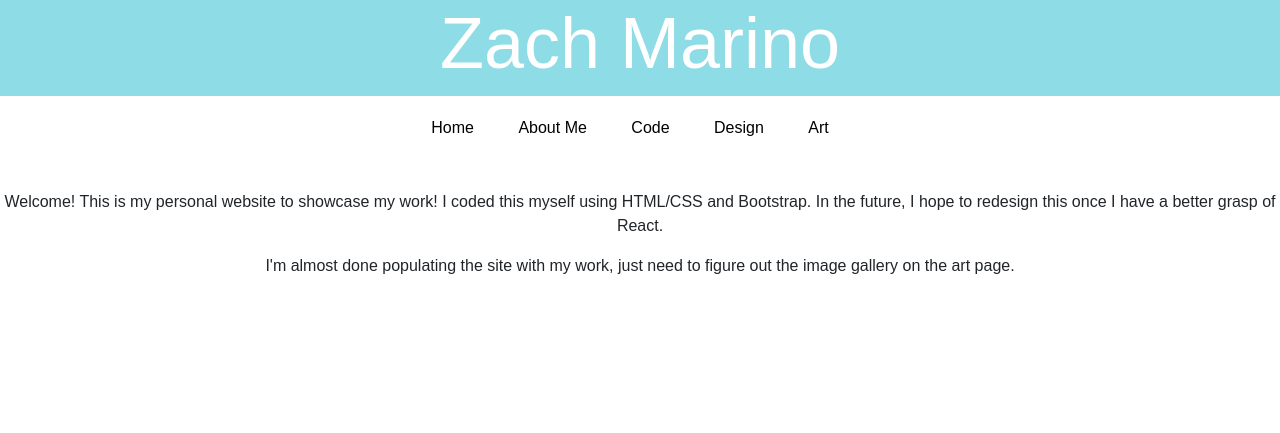
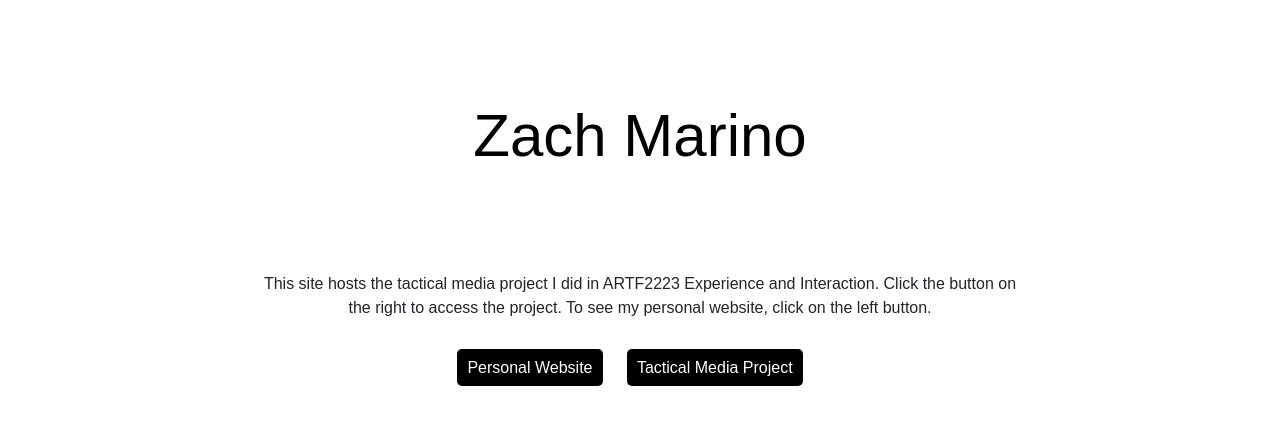
Before and after one commit to zachmarino234/Tactical-Media-Project, a plain HTML site: page index.html in a window 1280 px wide. Drawn offline with nearby package versions, Linux system fonts and the light colour scheme; a web font is replaced by a local one.

Commit message:
new stuff

```diff
--- a/Personal Website/stylesheets/nav.css
+++ b/Personal Website/stylesheets/nav.css
@@ -1,5 +1,5 @@
 .nav-container {
-    font-family: scandia-web, sans-serif;
+    font-family: "sofia-pro", sans-serif;
     font-weight: 400;
     font-style: normal;
     display: flex;
@@ -27,19 +27,16 @@
     }
 
     nav a {
-      color: #000;
+      background-color: #000;
+      color: #fff;
       text-decoration: none;
       padding: 10px;
+      border-radius: 5px;
     }
 
     nav a:hover {
-      background-color: #000;
+      background-color: #700070;
       color: #fff;
       animation: fadeIn 300ms;
       border-radius: 5px;
     }
-
-    @keyframes fadeIn {
-        0% { opacity: 0; }
-        100% { opacity: 1; }
-    }
--- a/Personal Website/stylesheets/text.css
+++ b/Personal Website/stylesheets/text.css
@@ -1,8 +1,8 @@
 .name {
-  font-family: scandia-web, sans-serif;
+  font-family: "sofia-pro", sans-serif;
   font-weight: 400;
   font-style: normal;
-  font-size: 72px;
+  font-size: 60px;
   text-align: center;
 }
 
--- a/Tactical Media Project/scripts/nextButton.js
+++ b/Tactical Media Project/scripts/nextButton.js
@@ -17,7 +17,7 @@ document.addEventListener("DOMContentLoaded", function () {
       window.location.href = "home.html";
 
     } else if (getCurrentURL() === "home.html") {
-      window.location.href = "../../Personal Website/pages/code.html";
+      window.location.href = "../../index.html";
     }
   });
 });
--- a/index.html
+++ b/index.html
@@ -9,40 +9,32 @@
   />
   <link rel="stylesheet" href="Personal Website/stylesheets/nav.css" />
   <link rel="stylesheet" href="Personal Website/stylesheets/text.css" />
-  <link rel="stylesheet" href="https://use.typekit.net/knk3dzl.css" />
+  <link rel="stylesheet" href="https://use.typekit.net/knk3dzl.css">
 </head>
 
 <div
   class="display-1 name"
-  style="color: #ffffff; background-color: #8edce6; padding-bottom: 10px"
+  style="color: #000000; padding-top: 100px; padding-bottom: 100px"
 >
   Zach Marino
 </div>
+
+<div>
+  <p class="body-text" style="text-align: center; padding-left: 20%; padding-right: 20%;">
+    This site hosts the tactical media project I did in ARTF2223 Experience and Interaction. Click the button on the right to access the project. To see my personal website, click on the left button.
+  </p>
 
   <div class="container text-center">
     <div class="row">
       <div class="nav-container">
         <nav>
           <ul>
-          <li><a href="index.html">Home</a></li>
-          <li><a href="Personal Website/pages/about.html">About Me</a></li>
-          <li><a href="Personal Website/pages/code.html">Code</a></li>
-          <li><a href="Personal Website/pages/design.html">Design</a></li>
-          <li><a href="Personal Website/pages/art.html">Art</a></li>
+            <li><a href="https://www.zmarino.com">Personal Website</a></li>
+            <li><a href="Tactical Media Project/pages/home.html">Tactical Media Project</a></li>
           </ul>
         </nav>
       </div>
     </div>
   </div>
 
-<div>
-  <p class="body-text" style="text-align: center">
-    Welcome! This is my personal website to showcase my work! I coded this
-    myself using HTML/CSS and Bootstrap. In the future, I hope to redesign this
-    once I have a better grasp of React.
-  </p>
-  <p class="body-text" style="text-align: center">
-    I'm almost done populating the site with my work, just need to figure out
-    the image gallery on the art page.
-  </p>
 </div>
```
Also changed, not shown: Personal Website/stylesheets/art.css (deleted, +0 -13 lines), Personal Website/stylesheets/code.css (deleted), Personal Website/stylesheets/test.css (deleted), favicon.ico (deleted). Lines whose indentation alone changed are shown as unchanged.
